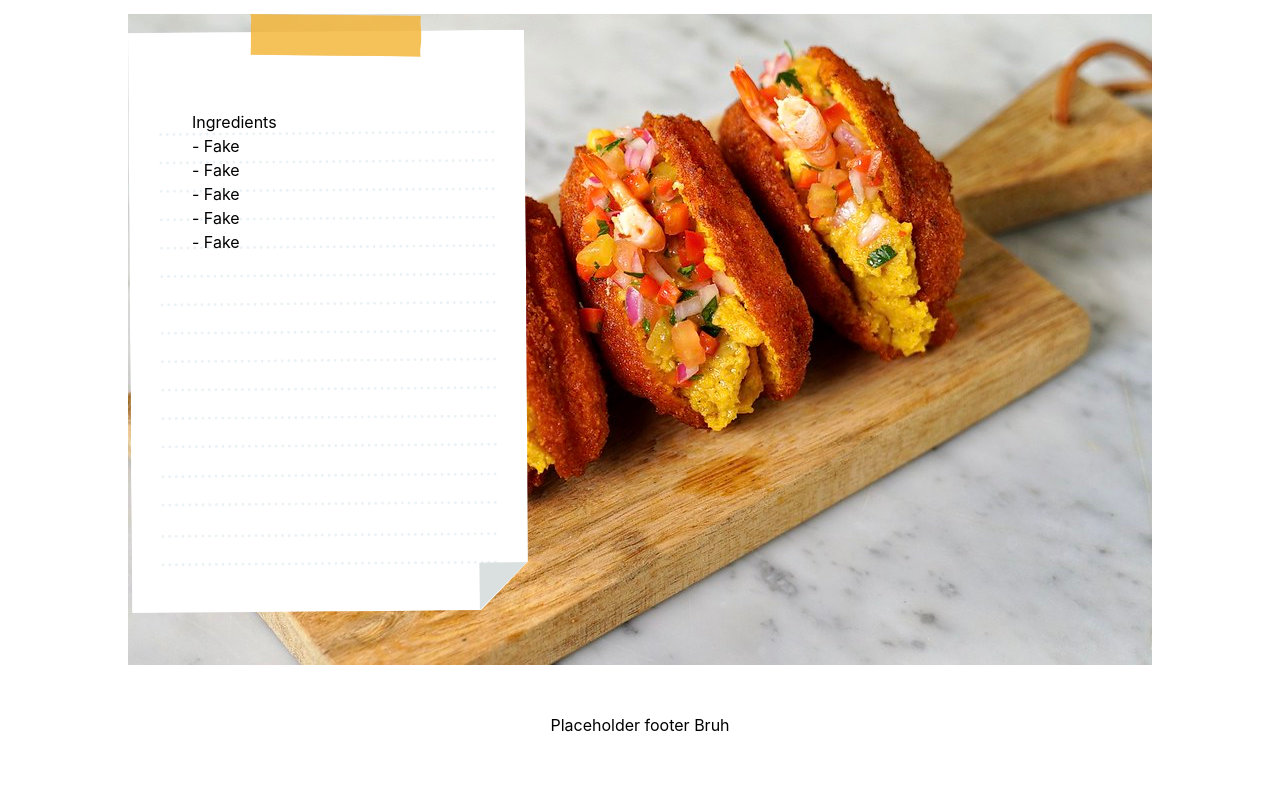
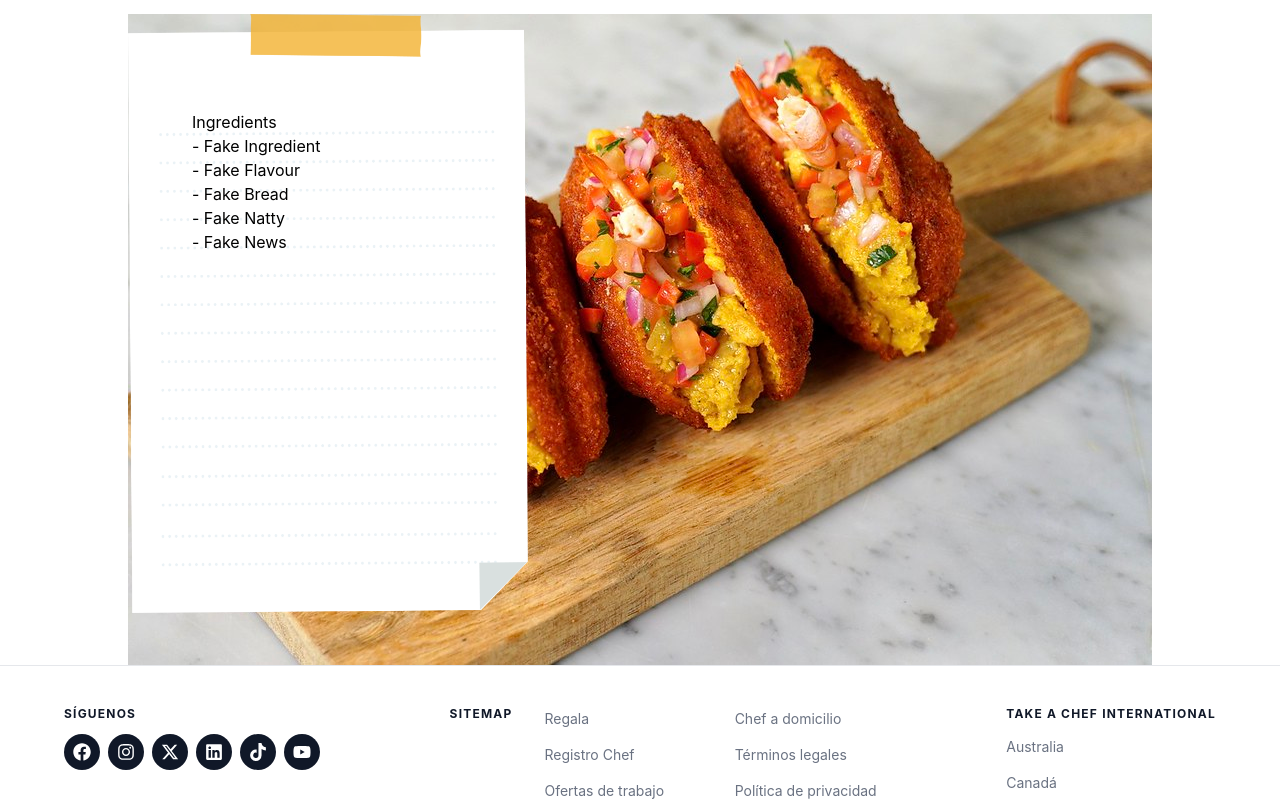
Before and after one commit to diGit-hub/foods-page, a React (Vite) app: page /info-page in a window 1280 px wide. Shown: the part 740-1541 px from the top of the page. Built offline with nearby package versions, Linux system fonts and the light colour scheme.

Commit message:
Add Footer component and update ingredient list in InfoPage

```diff
--- a/src/InfoPage.jsx
+++ b/src/InfoPage.jsx
@@ -1,5 +1,6 @@
 import GoBack from "./components/GoBack";
 import Header from "./components/Header";
+import Footer from "./components/Footer";
 
 export default function InfoPage() {
     return (
@@ -14,18 +15,18 @@ export default function InfoPage() {
                         <img className="absolute w-100" src="src/assets/ingredients-note.png"></img>
                         <div className="absolute left-16 top-24">
                             <h2>Ingredients</h2>
-                            <p> - Fake</p>
-                            <p> - Fake</p>
-                            <p> - Fake</p>
-                            <p> - Fake</p>
-                            <p> - Fake</p>
+                            <p> - Fake Ingredient</p>
+                            <p> - Fake Flavour</p>
+                            <p> - Fake Bread</p>
+                            <p> - Fake Natty</p>
+                            <p> - Fake News</p>
                         </div>
                     </div>
                     <img src="src/assets/placeholder-food.jpg"></img>
                     <div></div>
                 </div>
             </main>
-            <footer className="flex w-full justify-center py-12">Placeholder footer Bruh</footer>
+            <Footer></Footer>
         </>
     )
 }
```
